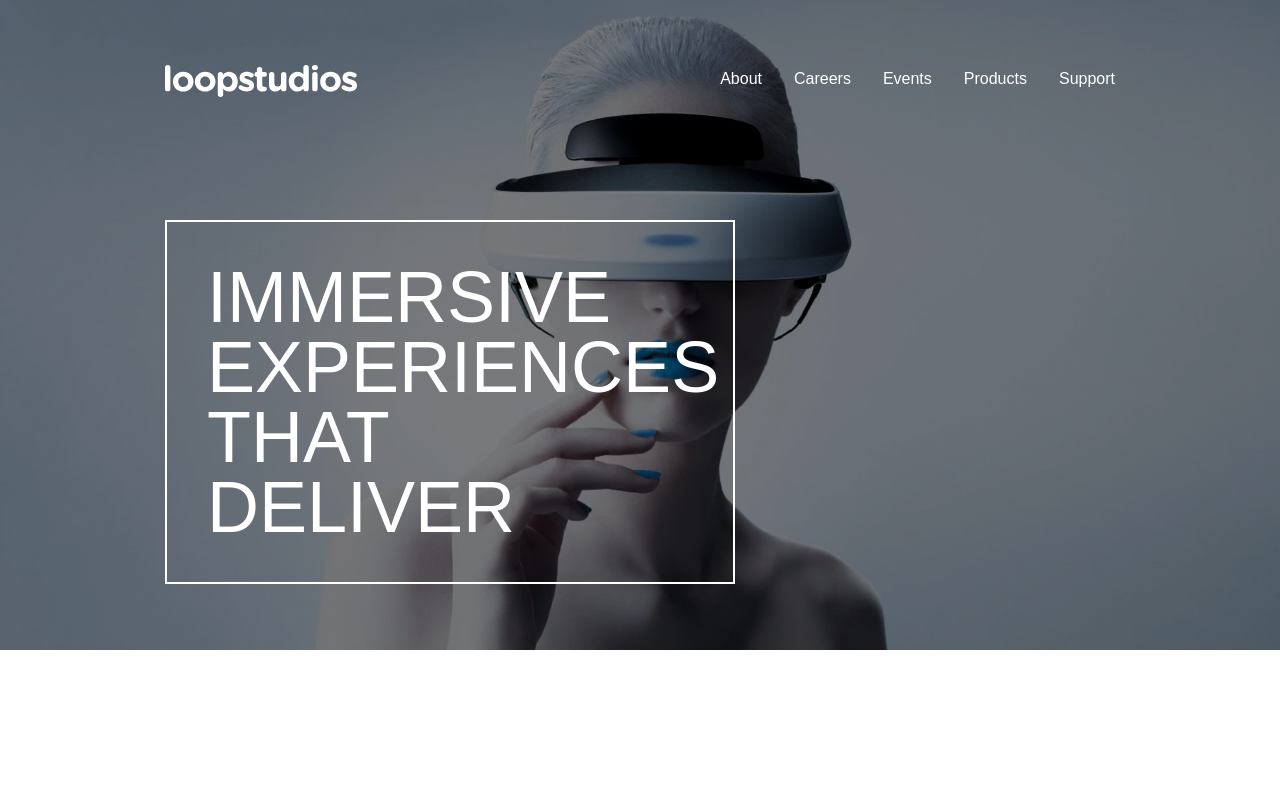
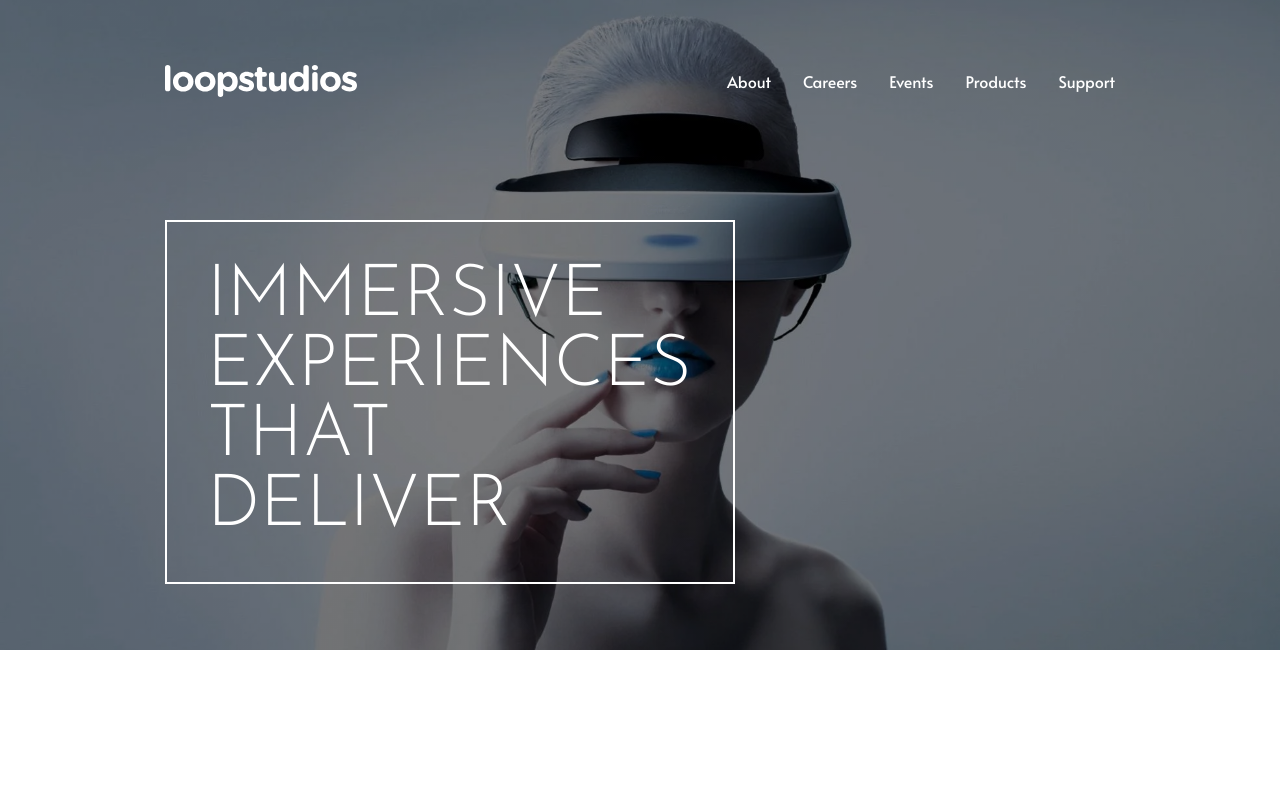
Before and after one commit to MrBeamer/loopstudios, a React (Create React App) app: page / in a window 1280 px wide. Shown: the top 800 px of the page. Built offline with nearby package versions, Linux system fonts and the light colour scheme.

Commit message:
removed fonts from global styles and moved into the head

```diff
--- a/public/index.html
+++ b/public/index.html
@@ -7,6 +7,12 @@
     <meta name="theme-color" content="#000000" />
     <meta name="description" content="Loopstudios" />
     <link rel="apple-touch-icon" href="%PUBLIC_URL%/logo192.png" />
+    <link rel="preconnect" href="https://fonts.googleapis.com" />
+    <link rel="preconnect" href="https://fonts.gstatic.com" crossorigin />
+    <link
+      href="https://fonts.googleapis.com/css2?family=Alata&family=Josefin+Sans:wght@300&display=swap"
+      rel="stylesheet"
+    />
     <link
       rel="stylesheet"
       href="https://use.fontawesome.com/releases/v5.13.0/css/all.css"
--- a/src/GlobalStyle.style.js
+++ b/src/GlobalStyle.style.js
@@ -1,7 +1,6 @@
 import { createGlobalStyle } from "styled-components";
 
 export const GlobalStyle = createGlobalStyle`
-@import url("https://fonts.googleapis.com/css2?family=Alata&family=Josefin+Sans:wght@300&display=swap");
 *,
 *::after,
 *::before {
```
